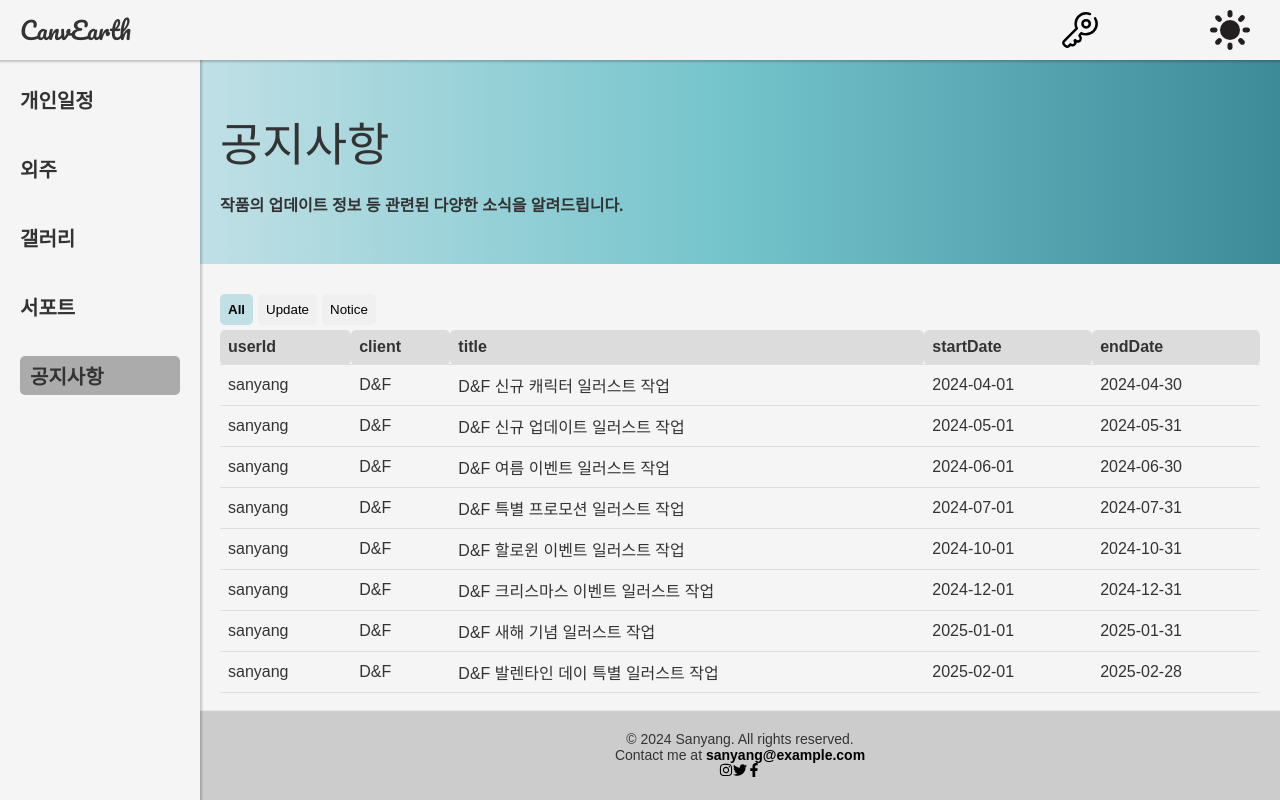
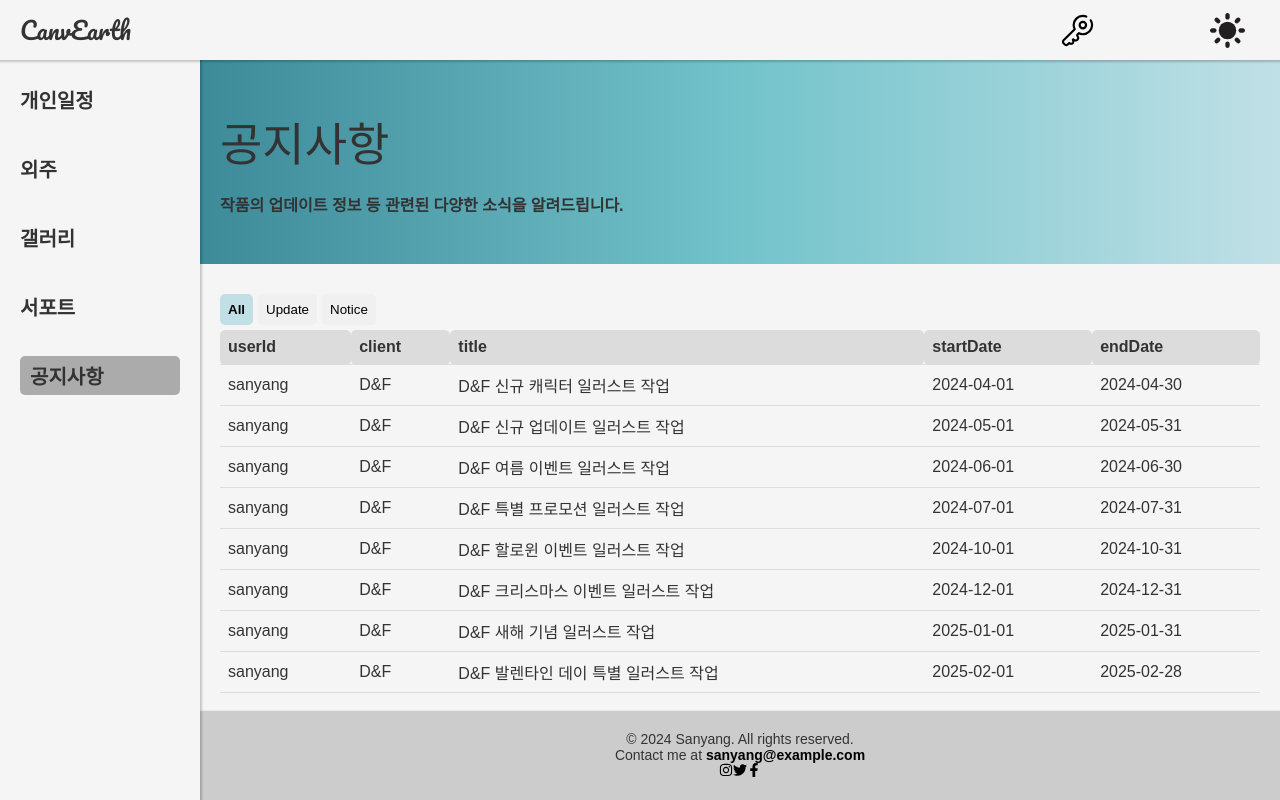
Before and after one commit to illegalTutoring/Sanyang, a Next.js app in the folder Front/: page /notification in a window 1280 px wide. Built offline with nearby package versions, Linux system fonts and the light colour scheme; a web font is replaced by a local one.

Commit message:
feat(gallery): 전체적인 컬러 수정

```diff
--- a/Front/src/app/(home)/page.tsx
+++ b/Front/src/app/(home)/page.tsx
@@ -105,8 +105,8 @@
                         pageSize={10}
                         columns={['userId', 'client', 'title']}
                         tagActions={{
-                            All: () => getDummyOutsourcingList(2024, 4), // 이게 기본동작이면 합치는게 맞고
-                            Update: () => getDummyOutsourcingList(2024, 4), // 이게 기본동작이면 나누는게 맞다
+                            All: () => getDummyOutsourcingList(2024, 4),
+                            Update: () => getDummyOutsourcingList(2024, 4),
                             Notice: () => getDummyOutsourcingList(2024, 4),
                         }}
                     />
--- a/Front/src/app/gallery/gallery.module.scss
+++ b/Front/src/app/gallery/gallery.module.scss
@@ -7,7 +7,7 @@
 }
 
 .lightGalleryWrapper {
-    background-color: rgb(222, 237, 240);
+    background-color: rgba(0, 0, 0, 0.1);
     border-radius: 5px;
     padding: 15px;
     display: flex;
@@ -15,7 +15,7 @@
 }
 
 .darkGalleryWrapper {
-    background-color: rgba(115, 196, 203, 0.2);
+    background-color: rgba(255, 255, 255, 0.1);
     border-radius: 5px;
     padding: 15px;
     display: flex;
--- a/Front/src/app/notification/notification.module.scss
+++ b/Front/src/app/notification/notification.module.scss
@@ -10,15 +10,15 @@
 .darkBanner {
     background: linear-gradient(
         to left,
-        rgb(192, 224, 230),
-        rgb(115, 195, 203),
+        #333333,
+        rgb(41, 99, 100),
         rgb(61, 138, 153)
     );
 }
 
 .lightBanner {
     background: linear-gradient(
-        to right,
+        to left,
         rgb(192, 224, 230),
         rgb(115, 195, 203),
         rgb(61, 138, 153)
--- a/Front/src/app/support/page.tsx
+++ b/Front/src/app/support/page.tsx
@@ -60,7 +60,6 @@
 
     return (
         <article className={`${isDarkMode ? 'dark' : 'light'}`}>
-            <h1>서포트 페이지</h1>
             {domains.map((domain, index) => {
                 const Component = components[domain.key]
                 return (
--- a/Front/src/component/Header.module.scss
+++ b/Front/src/component/Header.module.scss
@@ -13,11 +13,11 @@
 }
 
 .toggleDarkModeButton {
-    width: 40px;
+    width: 35px;
 }
 
 .toggleLoginButton {
-    width: 40px;
+    width: 35px;
 }
 
 .loginModal {
--- a/Front/src/component/TagInput.module.scss
+++ b/Front/src/component/TagInput.module.scss
@@ -10,11 +10,11 @@
 }
 
 .lightBox {
-    background-color: rgb(222, 237, 240);
+    background-color: rgba(0, 0, 0, 0.05);
 }
 
 .darkBox {
-    background-color: rgba(115, 196, 203, 0.2);
+    background-color: rgba(255, 255, 255, 0.05);
 }
 
 .tag {
```
